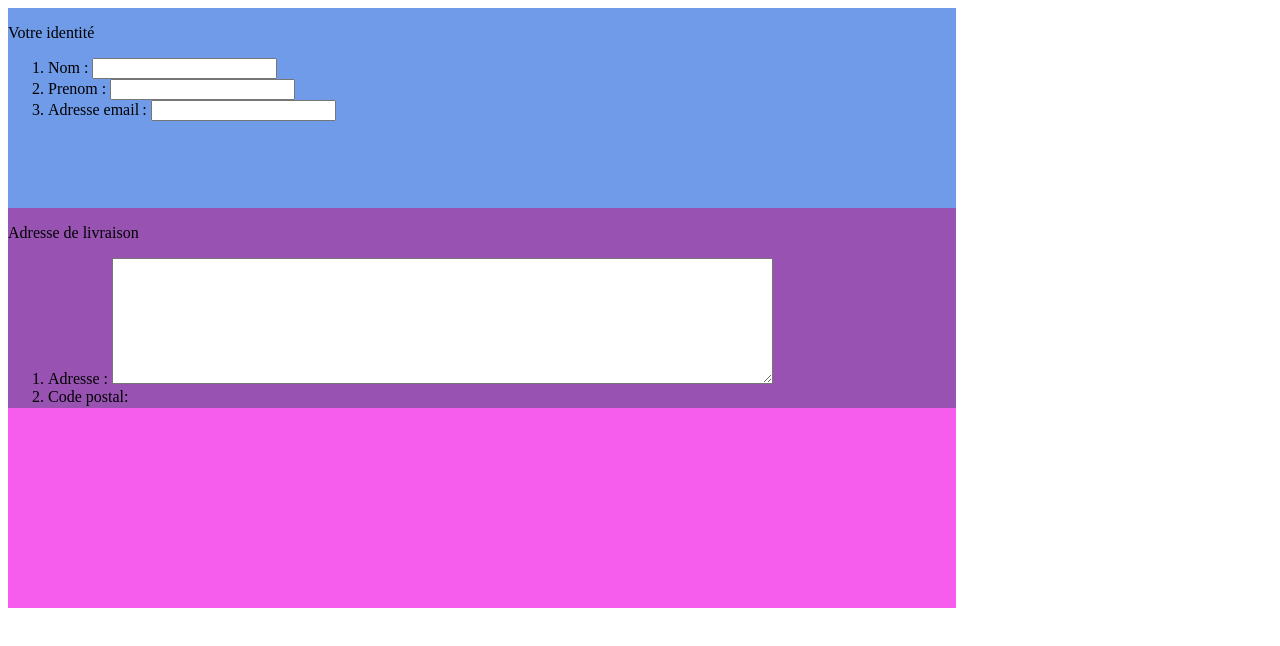
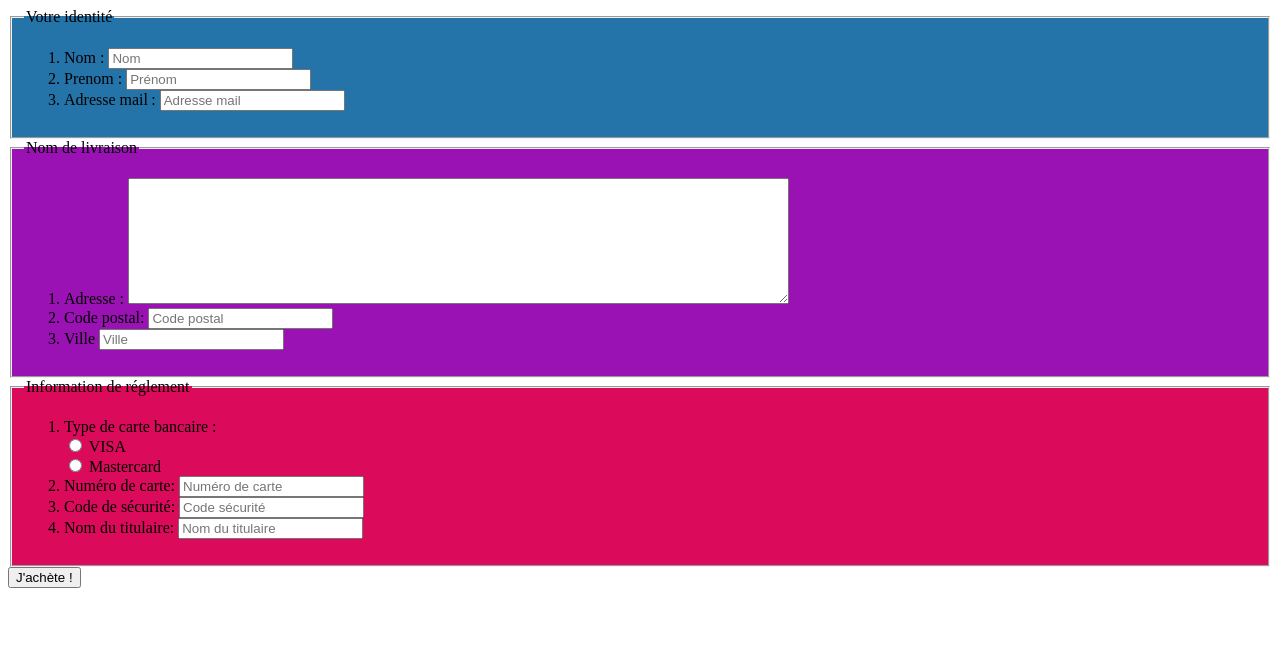
Before and after one commit to EmyDvger/ExoCSS9, a plain HTML site: page index.html in a window 1280 px wide. Drawn offline with Linux system fonts and the light colour scheme.

Commit message:
formulaire terminer

```diff
--- a/assets/css/style.css
+++ b/assets/css/style.css
@@ -1,17 +1,9 @@
-.rectanglebleu{
-  height: 200px; /*hauteur*/
-  width: 75%; /*largeur*/
-  background: #6f9be8;
-  float:left;
+#identityInfo {
+  background-color: #2574A9
 }
-.rectangleviolet{
-    height: 200px;
-    width: 75%;
-    background: #9752b2;
-    float:left;
+#adInfo {
+  background-color: #9A12B3
 }
-.rectanglerose{
-  height: 200px;
-  width: 75%;
-  background: #f75ded;
-  float:left;
+#paiementInfo {
+  background-color: #DB0A5B
+}
--- a/index.html
+++ b/index.html
@@ -6,38 +6,73 @@
   <link rel="stylesheet" href="assets/css/style.css"/>
 </head>
 <body>
-      <div class="rectanglebleu">
     <form>
-          <p>Votre identité</p>
+      <!--Cette partie concerne la premiere partie identité du formulaire-->
+      <fieldset id="identityInfo">
+      <legend id="identity">Votre identité</legend>
       <ol>
         <li>
           <label for="name">Nom :</label>
-              <input type="text" id="name" name="name">
+          <input type="text" id="name" name="name" placeholder="Nom"/>
         </li>
         <li>
           <label for="firstname">Prenom :</label>
-              <input type="text" id="firstname" name="firstname">
+          <input type="text" id="firstname" name="firstname"placeholder="Prénom"/>
+          </li>
           <li>
-              <label for="mail">Adresse email :</label>
-              <input type="email" id="mail" name="mail">
+            <label for="mail">Adresse mail :</label>
+            <input type="text" id="mail" name="mail" placeholder="Adresse mail"/>
           </li>
         </ol>
-        </form>
-      </div>
-      <div class="rectangleviolet">
-        <form>
-          <p>Adresse de livraison</p>
+      </fieldset>
+      <!--Cette partie concerne la seconde section partie livraison du formulaire-->
+        <fieldset id="adInfo">
+        <legend id="infolivraison">Nom de livraison</legend>
         <ol>
           <li>
-              <label for="name">Adresse :</label>
+            <label for="adresse">Adresse :</label>
             <textarea name="adresse" rows="8" cols="80"></textarea>
           </li>
           <li>
-              <label for="name">Code postal:</label>
+            <label for="postal">Code postal:</label>
+            <input type="text" id="mail" name="mail" placeholder="Code postal"/>
+          </li>
+          <li>
+            <label for="country">Ville</label>
+            <input type="text" id="Ville" name="Ville" placeholder="Ville"/>
+          </ol>
+        </fieldset>
+        <!--Cette partie concerne la troisieme partie information reglements du formulaire-->
+          <fieldset id="paiementInfo">
+          <legend id="livraison">Information de réglement</legend>
+          <ol>
+            <li>Type de carte bancaire :</li>
+              <div id="VISA">
+                <input type="radio" id="Ville" name="Ville" placeholder="Visa"/>
+                <label for="country">VISA</label>
+              </div>
+              <div id="Mastercard">
+                <input type="radio" id="Ville" name="Ville" placeholder="Mastercard"/>
+                <label for="country">Mastercard</label>
+              </div>
+              </li>
+            </ul>
+            <li>
+            <label for="country">Numéro de carte:</label>
+            <input type="text" id="Ville" name="Ville" placeholder="Numéro de carte"/>
+            </li>
+            <li>
+            <label for="country">Code de sécurité:</label>
+            <input type="text" id="Ville" name="Ville" placeholder="Code sécurité"/>
+            </li>
+            <li>
+            <label for="country">Nom du titulaire:</label>
+            <input type="text" id="Ville" name="Ville" placeholder="Nom du titulaire"/>
             </li>
           </ol>
+          </fieldset>
+                <!--Cette partie concerne la partie après les segments-->
+            <input type="button" value="J'achète !"/>
         </form>
-      </div>
-      <div class="rectanglerose"></div>
     </body>
     </html>
```
Lines whose indentation alone changed are shown as unchanged.
